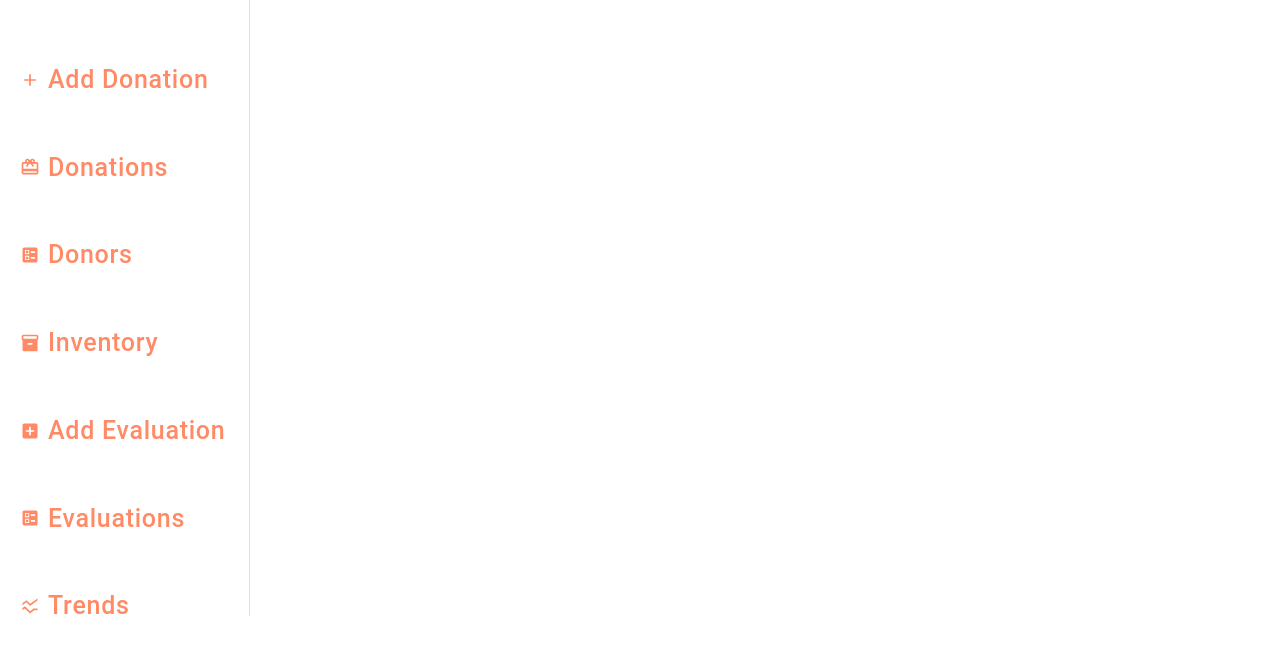
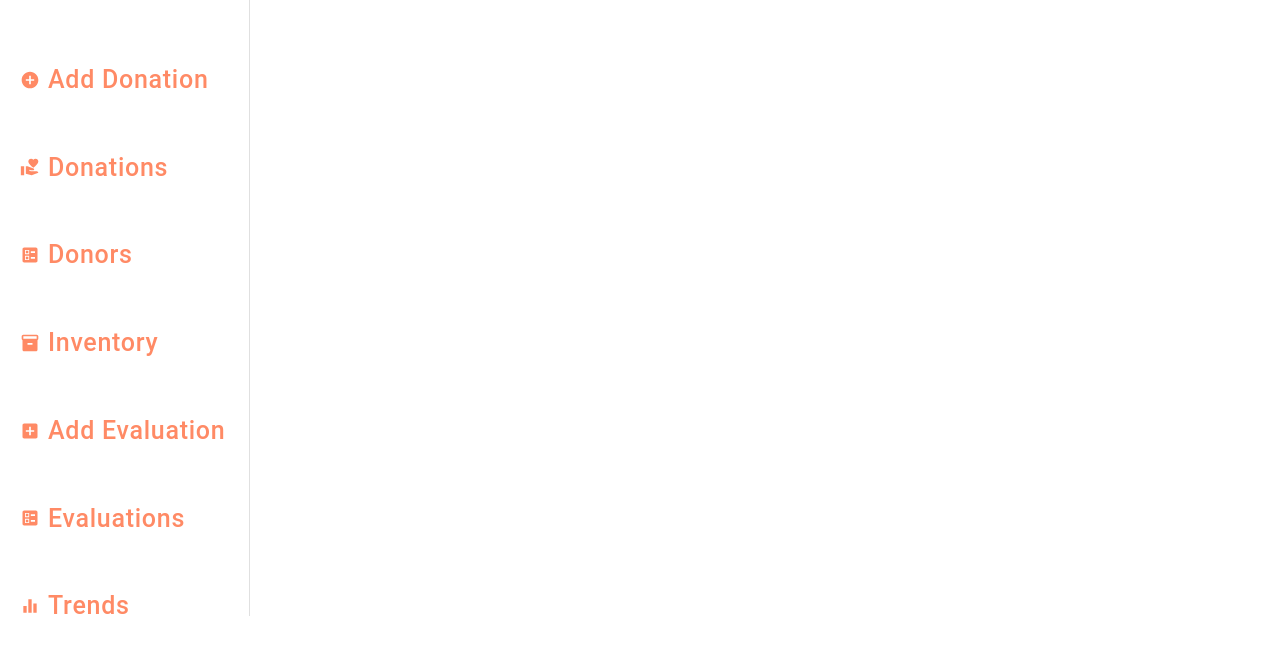
Before and after one commit to hack4impact-utk/mission-of-hope, a Next.js app: page / in a window 1280 px wide. Shown: the part 184-850 px from the top of the page. Built offline with nearby package versions, Linux system fonts and the light colour scheme.

Commit message:
changed a few icons

```diff
--- a/src/components/nav-bar/index.tsx
+++ b/src/components/nav-bar/index.tsx
@@ -5,11 +5,11 @@ import Image from 'next/image';
 
 import HomeIcon from '@mui/icons-material/Home';
 import AddBoxIcon from '@mui/icons-material/AddBox';
-import AddIcon from '@mui/icons-material/Add';
-import RedeemIcon from '@mui/icons-material/Redeem';
+import AddCircleIcon from '@mui/icons-material/AddCircle';
+import VolunteerActivismIcon from '@mui/icons-material/VolunteerActivism';
 import BallotIcon from '@mui/icons-material/Ballot';
 import InventoryIcon from '@mui/icons-material/Inventory';
-import SsidChartIcon from '@mui/icons-material/SsidChart';
+import EqualizerIcon from '@mui/icons-material/Equalizer';
 import GroupIcon from '@mui/icons-material/Group';
 
 export default function Navbar() {
@@ -44,7 +44,7 @@ export default function Navbar() {
         <Box display={'flex'} justifyContent={'flex-start'} p={2}>
           <Button
             href="/donation/add"
-            startIcon={<AddIcon />}
+            startIcon={<AddCircleIcon />}
             style={{
               color: '#ff8a65',
               fontSize: '25px',
@@ -58,7 +58,7 @@ export default function Navbar() {
         <Box display={'flex'} justifyContent={'flex-start'} p={2}>
           <Button
             href="/donation"
-            startIcon={<RedeemIcon />}
+            startIcon={<VolunteerActivismIcon />}
             style={{
               color: '#ff8a65',
               fontSize: '25px',
@@ -127,7 +127,7 @@ export default function Navbar() {
         <Box display={'flex'} justifyContent={'flex-start'} p={2}>
           <Button
             href="./"
-            startIcon={<SsidChartIcon />}
+            startIcon={<EqualizerIcon />}
             style={{
               color: '#ff8a65',
               fontSize: '25px',
```
